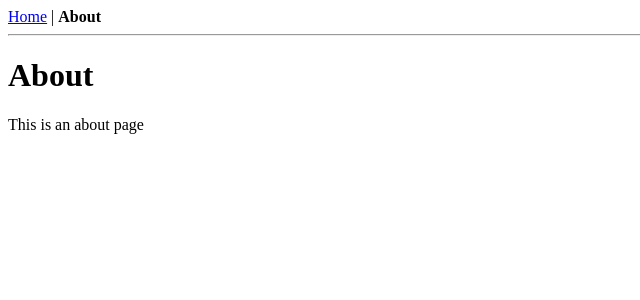
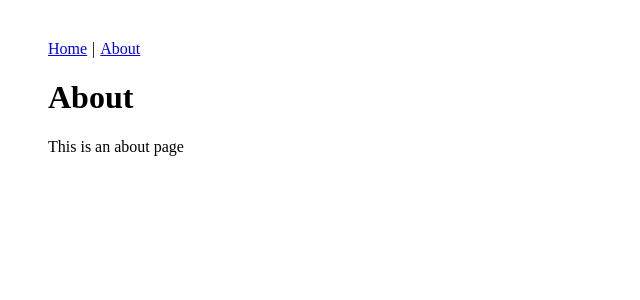
Before and after one commit to panta82/nextjs-tutorial, a Next.js app: page /about in a window 1280 px wide. Shown: the top 300 px of the page, without its empty margins (0-640 px from the left). Built offline with nearby package versions, Linux system fonts and the light colour scheme.

Commit message:
Components

```diff
--- /dev/null
+++ b/components/Header.js
@@ -0,0 +1,21 @@
+import Link from 'next/link';
+
+const splitterStyle = {
+	marginLeft: '5px',
+	marginRight: '5px'
+};
+const HeaderSplitter = () => <span style={splitterStyle}>|</span>;
+
+const HeaderLink = ({ url, title }) => <Link href={url}>{title}</Link>;
+
+const Header = () => {
+	return (
+		<header>
+			<HeaderLink url="/" title="Home" />
+			<HeaderSplitter />
+			<HeaderLink url="/about" title="About" />
+		</header>
+	);
+};
+
+export default Header;
--- /dev/null
+++ b/components/Layout.js
@@ -0,0 +1,17 @@
+import Header from './Header';
+
+const layoutStyle = {
+	margin: 20,
+	padding: 20
+};
+
+const Layout = ({ children }) => {
+	return (
+		<div style={layoutStyle}>
+			<Header />
+			{children}
+		</div>
+	);
+};
+
+export default Layout;
--- a/pages/about.js
+++ b/pages/about.js
@@ -1,16 +1,10 @@
 import Link from 'next/link';
 
+import Layout from '../components/Layout';
+
 export default () => (
-	<div>
-		<div>
-			<Link href="/">
-				<a>Home</a>
-			</Link>
-			{' | '}
-			<strong>About</strong>
-			<hr />
-		</div>
+	<Layout>
 		<h1>About</h1>
 		<p>This is an about page</p>
-	</div>
+	</Layout>
 );
```
Also changed, not shown: pages/index.js (+4 -11 lines).
